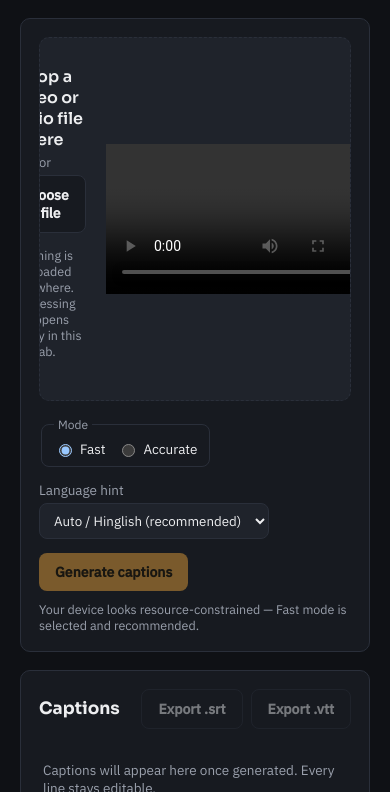
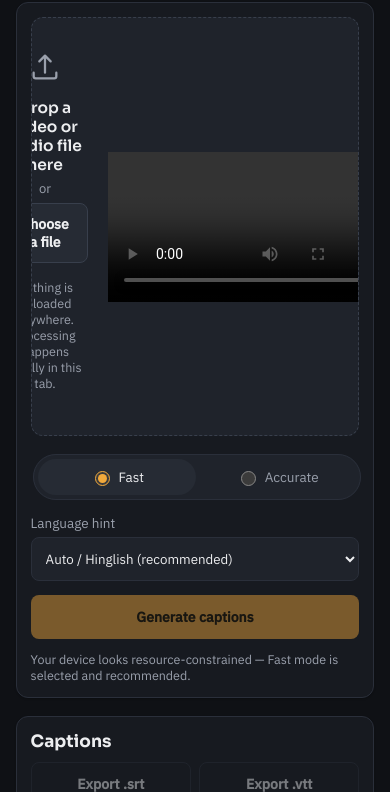
Before and after one commit to aman-newbie/setu-captions, a website built with Vite: page index.html in a window 390 px wide. Shown: the part 137-929 px from the top of the page. Built offline with nearby package versions, Linux system fonts and the light colour scheme.

Commit message:
feat(ui): polished, production-ready mobile/desktop redesign
- Add safe-area-inset padding (notch/home-indicator) and a color-scheme
  meta so native form controls theme correctly.
- Fluid typography/spacing via clamp() instead of fixed breakpoint jumps.
- Larger touch targets (44px minimum) on all buttons and the language
  select; controls stack full-width below 560px instead of wrapping
  awkwardly.
- Mode toggle restyled as a segmented pill control (still native radios
  underneath, so no behavior/architecture change).
- Dropzone: added an icon, made the whole empty-state clickable and
  keyboard-operable (role="button"/tabindex, Enter/Space opens the
  picker), not just the nested button.
- Caption rows: bigger tap target on the (now keyboard-accessible) time
  button, bigger textarea, subtle depth via panel shadows.
- Header wraps more gracefully on narrow phones; privacy pill drops to
  its own centered row below ~420px instead of squeezing the title.
- Added tests/captionEditor.test.js (jsdom) covering the a11y fix from
  the previous commit: renders one time-button + textarea per segment,
  seeking on click, and onChange firing on edit. jsdom added as an exact
  pinned devDependency, matching the rest of the toolchain.

Transcription pipeline (worker, audio extraction, model logic) untouched.
Verified locally: npm test (8/8 passing) and npm run build both succeed,
and the GitHub Pages base-path rewriting for /icons still resolves
correctly in the built output.

```diff
--- a/index.html
+++ b/index.html
@@ -29,7 +29,11 @@
       <section class="panel panel-media" aria-label="Video">
         <div id="dropzone" class="dropzone">
           <input id="file-input" type="file" accept="video/*,audio/*" hidden />
-          <div id="dropzone-empty" class="dropzone-empty">
+          <div id="dropzone-empty" class="dropzone-empty" role="button" tabindex="0" aria-label="Choose a video or audio file">
+            <svg class="dz-icon" viewBox="0 0 24 24" width="34" height="34" aria-hidden="true" fill="none" stroke="currentColor" stroke-width="1.6" stroke-linecap="round" stroke-linejoin="round">
+              <path d="M12 16V4M12 4l-4 4M12 4l4 4" />
+              <path d="M4 16v2.5A1.5 1.5 0 0 0 5.5 20h13a1.5 1.5 0 0 0 1.5-1.5V16" />
+            </svg>
             <p class="dz-title">Drop a video or audio file here</p>
             <p class="dz-sub">or</p>
             <button id="browse-btn" class="btn btn-primary" type="button">Choose a file</button>
--- a/package.json
+++ b/package.json
@@ -14,6 +14,7 @@
     "@xenova/transformers": "2.17.2"
   },
   "devDependencies": {
+    "jsdom": "29.1.1",
     "vite": "5.4.11",
     "vite-plugin-pwa": "0.20.5",
     "vitest": "2.1.4"
--- a/src/style.css
+++ b/src/style.css
@@ -4,17 +4,21 @@
   --bg: #0f1115;
   --surface: #171a20;
   --surface-2: #1f232b;
+  --surface-3: #262b34;
   --border: #2a2f3a;
+  --border-strong: #383f4c;
   --text: #edeef0;
   --text-muted: #9aa0ac;
   --accent: #f2a93b;     /* marigold — Setu's signature colour */
   --accent-ink: #1a1200;
   --teal: #34d1bf;       /* waveform / secondary accent */
   --danger: #e5646b;
-  --radius: 10px;
+  --radius: 12px;
+  --radius-sm: 8px;
   --font-display: 'Sora', system-ui, sans-serif;
   --font-body: 'IBM Plex Sans', system-ui, sans-serif;
   --font-mono: 'IBM Plex Mono', ui-monospace, monospace;
+  --tap-min: 44px; /* minimum comfortable touch target */
 }
 
 * { box-sizing: border-box; }
@@ -25,9 +29,16 @@ html, body {
   background: var(--bg);
   color: var(--text);
   font-family: var(--font-body);
+  -webkit-text-size-adjust: 100%;
 }
 
-button, input, select {
+body {
+  /* Respect the notch/home-indicator on iOS when the app is installed as a PWA. */
+  padding-left: env(safe-area-inset-left);
+  padding-right: env(safe-area-inset-right);
+}
+
+button, input, select, textarea {
   font-family: inherit;
 }
 
@@ -36,24 +47,31 @@ button, input, select {
   outline-offset: 2px;
 }
 
+::selection {
+  background: rgba(242, 169, 59, 0.35);
+  color: var(--text);
+}
+
 #app {
   max-width: 1180px;
   margin: 0 auto;
-  padding: 24px 20px 48px;
+  padding: clamp(16px, 4vw, 28px) clamp(14px, 4vw, 24px) calc(40px + env(safe-area-inset-bottom));
   display: flex;
   flex-direction: column;
-  gap: 20px;
+  gap: clamp(16px, 3vw, 22px);
 }
+
+/* ---------- Header ---------- */
 
 .app-header {
   display: flex;
   align-items: center;
   justify-content: space-between;
-  gap: 16px;
+  gap: 14px;
   flex-wrap: wrap;
 }
 
-.brand { display: flex; align-items: center; gap: 14px; }
+.brand { display: flex; align-items: center; gap: 14px; min-width: 0; }
 
 .brand-mark {
   font-family: var(--font-display);
@@ -67,19 +85,22 @@ button, input, select {
   background: linear-gradient(155deg, var(--accent), #c97a1f);
   color: var(--accent-ink);
   flex-shrink: 0;
+  box-shadow: 0 2px 10px rgba(242, 169, 59, 0.25);
 }
 
 .brand h1 {
   font-family: var(--font-display);
-  font-size: 22px;
+  font-size: clamp(18px, 3.6vw, 22px);
   margin: 0;
   letter-spacing: -0.01em;
+  line-height: 1.2;
 }
 
 .tagline {
-  margin: 2px 0 0;
+  margin: 3px 0 0;
   color: var(--text-muted);
-  font-size: 13.5px;
+  font-size: 13px;
+  line-height: 1.4;
 }
 
 .privacy-pill {
@@ -90,16 +111,29 @@ button, input, select {
   color: var(--teal);
   border: 1px solid rgba(52, 209, 191, 0.35);
   background: rgba(52, 209, 191, 0.08);
-  padding: 6px 12px;
+  padding: 7px 13px;
   border-radius: 999px;
   white-space: nowrap;
+  flex-shrink: 0;
 }
 
 .privacy-pill .dot {
   width: 7px; height: 7px; border-radius: 50%;
   background: var(--teal);
   box-shadow: 0 0 0 3px rgba(52, 209, 191, 0.2);
+  animation: pulse-dot 2.4s ease-in-out infinite;
 }
+
+@keyframes pulse-dot {
+  0%, 100% { opacity: 1; }
+  50% { opacity: 0.45; }
+}
+
+@media (max-width: 420px) {
+  .privacy-pill { order: 3; width: 100%; justify-content: center; }
+}
+
+/* ---------- Layout ---------- */
 
 .workspace {
   display: grid;
@@ -116,13 +150,16 @@ button, input, select {
   background: var(--surface);
   border: 1px solid var(--border);
   border-radius: var(--radius);
-  padding: 18px;
+  padding: clamp(14px, 3vw, 20px);
+  box-shadow: 0 1px 2px rgba(0, 0, 0, 0.2);
 }
 
+/* ---------- Dropzone ---------- */
+
 .dropzone {
-  border: 1.5px dashed var(--border);
+  border: 1.5px dashed var(--border-strong);
   border-radius: var(--radius);
-  min-height: 220px;
+  min-height: 240px;
   display: flex;
   align-items: center;
   justify-content: center;
@@ -133,38 +170,48 @@ button, input, select {
 
 .dropzone.drag-over {
   border-color: var(--accent);
-  background: rgba(242, 169, 59, 0.06);
+  background: rgba(242, 169, 59, 0.08);
 }
 
 .dropzone-empty {
   text-align: center;
-  padding: 28px 20px;
+  padding: 32px 20px;
+  cursor: pointer;
+  border-radius: var(--radius);
 }
 
-.dz-title { font-family: var(--font-display); font-weight: 600; margin: 0 0 4px; }
-.dz-sub { color: var(--text-muted); margin: 4px 0; font-size: 13px; }
-.dz-note { color: var(--text-muted); font-size: 12.5px; margin-top: 14px; max-width: 32ch; }
+.dz-icon {
+  color: var(--text-muted);
+  margin-bottom: 10px;
+}
+
+.dz-title { font-family: var(--font-display); font-weight: 600; margin: 0 0 4px; font-size: 15.5px; }
+.dz-sub { color: var(--text-muted); margin: 6px 0; font-size: 13px; }
+.dz-note { color: var(--text-muted); font-size: 12.5px; margin-top: 16px; max-width: 34ch; margin-left: auto; margin-right: auto; }
 
 .preview {
   width: 100%;
-  max-height: 360px;
+  max-height: 380px;
   display: block;
   background: #000;
 }
 
+/* ---------- Buttons ---------- */
+
 .btn {
   border: none;
-  border-radius: 8px;
-  padding: 10px 16px;
+  border-radius: var(--radius-sm);
+  padding: 11px 18px;
+  min-height: var(--tap-min);
   font-weight: 600;
   font-size: 14px;
   cursor: pointer;
-  transition: transform 0.05s ease, opacity 0.15s ease;
+  transition: transform 0.05s ease, opacity 0.15s ease, filter 0.15s ease, border-color 0.15s ease;
 }
 .btn:active { transform: translateY(1px); }
 .btn:disabled { opacity: 0.45; cursor: not-allowed; }
 
-.btn-primary { background: var(--surface); color: var(--text); border: 1px solid var(--border); }
+.btn-primary { background: var(--surface-3); color: var(--text); border: 1px solid var(--border-strong); }
 .btn-primary:hover:not(:disabled) { border-color: var(--accent); }
 
 .btn-accent { background: var(--accent); color: var(--accent-ink); }
@@ -173,25 +220,29 @@ button, input, select {
 .btn-ghost { background: transparent; color: var(--text); border: 1px solid var(--border); }
 .btn-ghost:hover:not(:disabled) { border-color: var(--teal); color: var(--teal); }
 
+/* ---------- Inline alert ---------- */
+
 .file-error {
-  margin: 10px 0 0;
-  padding: 8px 12px;
-  border-radius: 8px;
+  margin: 12px 0 0;
+  padding: 10px 12px;
+  border-radius: var(--radius-sm);
   font-size: 13px;
   color: var(--danger);
   background: rgba(229, 100, 107, 0.1);
   border: 1px solid rgba(229, 100, 107, 0.35);
 }
 
-.model-status { margin-top: 14px; }
+/* ---------- Model status ---------- */
+
+.model-status { margin-top: 16px; }
 .model-status-row {
-  display: flex; justify-content: space-between; font-size: 13px; margin-bottom: 6px;
+  display: flex; justify-content: space-between; font-size: 13px; margin-bottom: 6px; gap: 8px;
 }
 #model-status-label { color: var(--text-muted); }
-#model-status-pct { font-family: var(--font-mono); color: var(--accent); }
+#model-status-pct { font-family: var(--font-mono); color: var(--accent); flex-shrink: 0; }
 
 .progress-track {
-  height: 6px; background: var(--surface-2); border-radius: 999px; overflow: hidden;
+  height: 7px; background: var(--surface-2); border-radius: 999px; overflow: hidden;
   border: 1px solid var(--border);
 }
 .progress-bar {
@@ -200,29 +251,78 @@ button, input, select {
 }
 .model-status-note { color: var(--text-muted); font-size: 12px; margin: 8px 0 0; }
 
+/* ---------- Controls ---------- */
+
 .controls-row {
-  margin-top: 16px;
+  margin-top: 18px;
   display: flex;
   flex-wrap: wrap;
   gap: 14px;
   align-items: end;
 }
 
-.mode-select { border: 1px solid var(--border); border-radius: 8px; padding: 8px 12px; display: flex; gap: 12px; align-items: center; }
-.mode-select legend { font-size: 12px; color: var(--text-muted); padding: 0 4px; }
-.mode-select label { font-size: 13.5px; display: flex; align-items: center; gap: 5px; }
+.mode-select {
+  border: 1px solid var(--border);
+  border-radius: 999px;
+  padding: 4px;
+  display: flex;
+  gap: 2px;
+  align-items: center;
+  background: var(--surface-2);
+}
+.mode-select legend {
+  position: absolute;
+  width: 1px; height: 1px;
+  overflow: hidden;
+  clip: rect(0 0 0 0);
+  white-space: nowrap;
+}
+.mode-select label {
+  font-size: 13.5px;
+  display: flex;
+  align-items: center;
+  gap: 6px;
+  padding: 8px 14px;
+  min-height: 36px;
+  border-radius: 999px;
+  cursor: pointer;
+  color: var(--text-muted);
+  transition: background 0.15s ease, color 0.15s ease;
+}
+.mode-select label:has(input:checked) {
+  background: var(--surface-3);
+  color: var(--text);
+}
+.mode-select input {
+  accent-color: var(--accent);
+  width: 15px;
+  height: 15px;
+}
 
-.lang-select { font-size: 13.5px; color: var(--text-muted); display: flex; flex-direction: column; gap: 4px; }
+.lang-select { font-size: 13.5px; color: var(--text-muted); display: flex; flex-direction: column; gap: 5px; }
 .lang-select select {
   background: var(--surface-2); color: var(--text); border: 1px solid var(--border);
-  border-radius: 8px; padding: 7px 10px;
+  border-radius: var(--radius-sm); padding: 9px 10px; min-height: var(--tap-min);
 }
 
-.device-hint { color: var(--text-muted); font-size: 12.5px; margin: 10px 0 0; min-height: 1em; }
+.device-hint { color: var(--text-muted); font-size: 12.5px; margin: 12px 0 0; min-height: 1em; }
+
+@media (max-width: 560px) {
+  .controls-row { flex-direction: column; align-items: stretch; }
+  .mode-select, .lang-select, #transcribe-btn { width: 100%; }
+  .mode-select label { flex: 1; justify-content: center; }
+}
+
+/* ---------- Captions panel ---------- */
 
 .panel-header { display: flex; justify-content: space-between; align-items: center; margin-bottom: 12px; gap: 10px; flex-wrap: wrap; }
 .panel-header h2 { font-family: var(--font-display); font-size: 17px; margin: 0; }
 .export-buttons { display: flex; gap: 8px; }
+
+@media (max-width: 400px) {
+  .export-buttons { width: 100%; }
+  .export-buttons .btn { flex: 1; }
+}
 
 .caption-list {
   list-style: none;
@@ -235,13 +335,14 @@ button, input, select {
   overflow-y: auto;
 }
 
-.caption-empty { color: var(--text-muted); font-size: 13.5px; padding: 20px 4px; }
+.caption-empty { color: var(--text-muted); font-size: 13.5px; padding: 24px 4px; text-align: center; }
 
 .caption-row {
   border: 1px solid var(--border);
-  border-radius: 8px;
+  border-radius: var(--radius-sm);
   padding: 10px 12px;
   background: var(--surface-2);
+  transition: border-color 0.15s ease, background 0.15s ease;
 }
 .caption-row.active { border-color: var(--accent); background: rgba(242, 169, 59, 0.07); }
 
@@ -249,34 +350,38 @@ button, input, select {
   font-family: var(--font-mono);
   font-size: 11.5px;
   color: var(--teal);
-  margin-bottom: 6px;
-  display: flex;
-  gap: 8px;
+  margin: -2px -6px 6px;
+  padding: 5px 6px;
+  display: inline-flex;
+  gap: 6px;
   background: none;
   border: none;
-  padding: 2px 0;
+  border-radius: 6px;
   cursor: pointer;
 }
-.caption-time:hover { color: var(--accent); text-decoration: underline; }
+.caption-time:hover { color: var(--accent); background: rgba(242, 169, 59, 0.08); }
 
 .caption-text {
   width: 100%;
   resize: vertical;
-  min-height: 40px;
+  min-height: 44px;
   background: transparent;
   border: none;
   color: var(--text);
   font-size: 14.5px;
-  line-height: 1.4;
+  line-height: 1.45;
   font-family: var(--font-body);
 }
 .caption-text:focus { outline: none; }
+
+/* ---------- Footer ---------- */
 
 .app-footer {
   color: var(--text-muted);
   font-size: 12.5px;
   text-align: center;
   padding-top: 8px;
+  padding-bottom: env(safe-area-inset-bottom);
 }
 .app-footer a { color: var(--teal); }
 
```
Also changed, not shown: src/main.js (+17 -0 lines), tests/captionEditor.test.js (added, +69 -0 lines).
